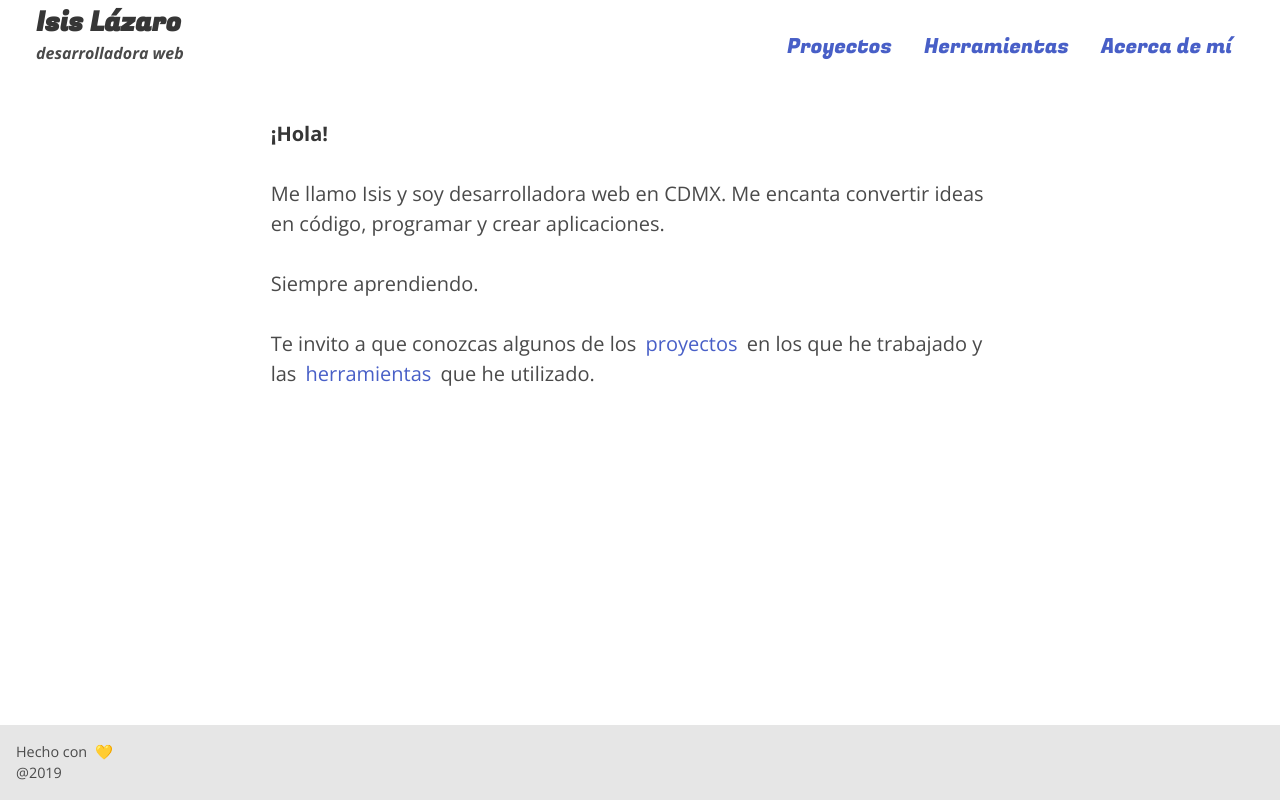
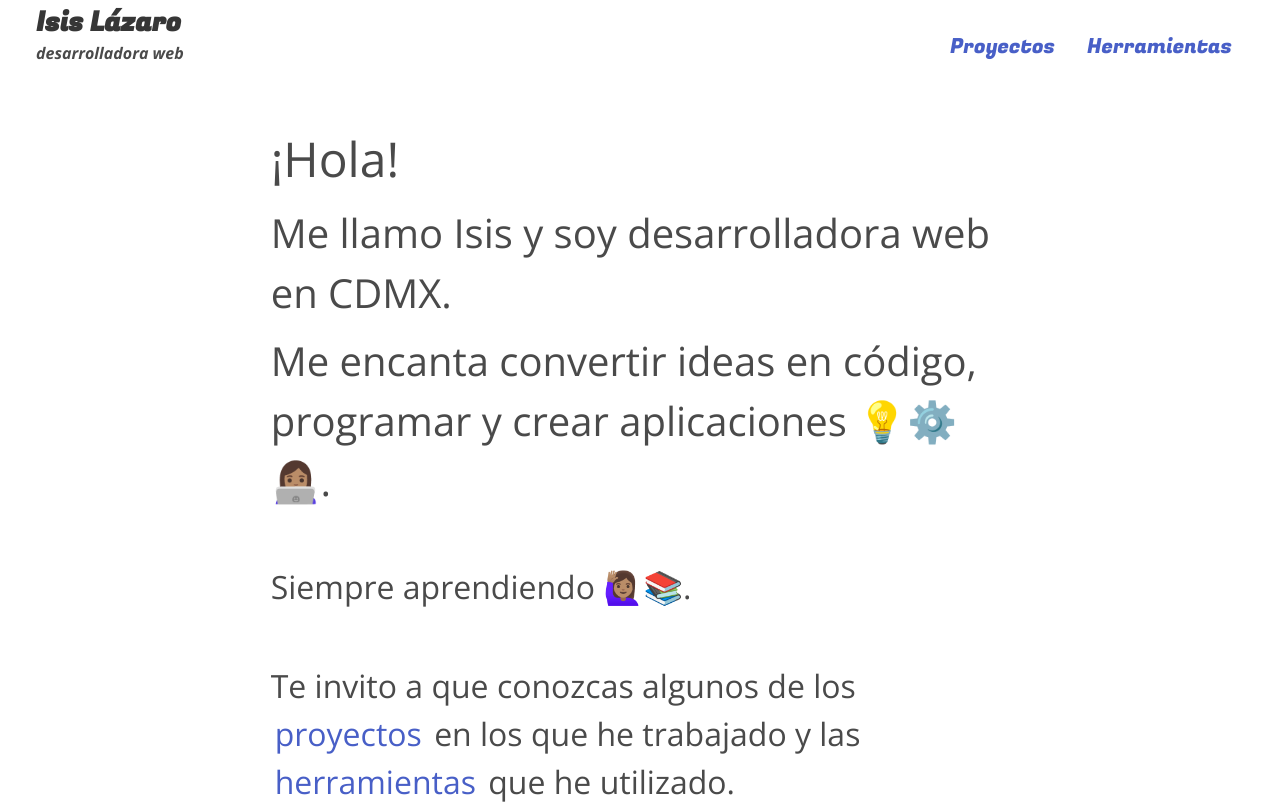
Before and after one commit to isisLazaro/isislazaro.github.io, a Vue app: page / in a window 1280 px wide. Shown: the top 804 px of the page. Built offline with nearby package versions, Linux system fonts and the light colour scheme.

Commit message:
edit format home page text

```diff
--- a/src/App.vue
+++ b/src/App.vue
@@ -24,14 +24,13 @@ export default {
   padding: 0 2rem;
 }
 
-h1,
-h2 {
+h1 {
   font-family: "Fugaz One", cursive;
 }
 
-@media screen and (max-width: 370px) {
+/* @media screen and (max-width: 370px) {
   #app {
     padding: 0 0.85rem;
   }
-}
+} */
 </style>
--- a/src/components/Footer.vue
+++ b/src/components/Footer.vue
@@ -8,7 +8,7 @@
   </footer>
 </template>
 <style scoped>
-.footer-vue {
+/* .footer-vue {
   padding: 3rem 1.5rem;
   font-size: 0.9em;
   position: relative;
@@ -22,5 +22,5 @@
     left: 0;
     right: 0;
   }
-}
+} */
 </style>
--- a/src/components/Navbar.vue
+++ b/src/components/Navbar.vue
@@ -15,9 +15,9 @@
       <div class="navbar-item">
         <router-link :to="{ name: 'herramientas' }">Herramientas</router-link>
       </div>
-      <div class="navbar-item">
+      <!-- <div class="navbar-item">
         <router-link :to="{ name: 'about' }">Acerca de mí</router-link>
-      </div>
+      </div>-->
     </div>
   </nav>
 </template>
--- a/src/views/Home.vue
+++ b/src/views/Home.vue
@@ -1,14 +1,26 @@
 <template>
   <section class="section">
     <div class="columns is-vcentered is-centered is-multiline">
-      <!-- <div class="column is-full">
-        <h2 class="title is-5 is-size-3-desktop">Acerca de mí</h2>
-      </div>-->
-      <!-- <div class="column is-5-tablet is-4-desktop">
-        <Profilecard />
-      </div>-->
       <div class="column is-8">
-        <Aboutme />
+        <h3 class="is-size-3 first-part is-size-1-desktop">¡Hola!</h3>
+        <p class="is-size-4 first-part is-size-2-desktop">
+          Me llamo Isis y soy desarrolladora web en CDMX.
+        </p>
+        <p class="is-size-4 first-part is-size-2-desktop">
+          Me encanta convertir ideas en código, programar y crear aplicaciones
+          💡⚙️👩🏽‍💻.
+        </p>
+        <p class="is-size-5 second-part is-size-3-desktop">
+          Siempre aprendiendo 🙋🏽‍♀️📚.
+        </p>
+        <p class="is-size-5 is-size-3-desktop">
+          Te invito a que conozcas algunos de los
+          <router-link :to="{ name: 'proyectos' }">proyectos&nbsp;</router-link
+          >en los que he trabajado y las
+          <router-link :to="{ name: 'herramientas' }"
+            >herramientas&nbsp;</router-link
+          >que he utilizado.
+        </p>
       </div>
     </div>
   </section>
@@ -30,6 +42,21 @@ export default {
 /* .section {
   padding: 2rem;
 } */
+.first-part {
+  position: static;
+  padding: 0.25rem 0;
+}
+
+.second-part {
+  position: static;
+  padding: 3rem 0 3.2rem;
+}
+/* .first-paragraph:first-letter {
+  font-size: 150%;
+} */
+/* .first-paragraph {
+  line-height: 1.8;
+} */
 .title:not(:last-child) {
   margin-bottom: 1rem;
 }
```
